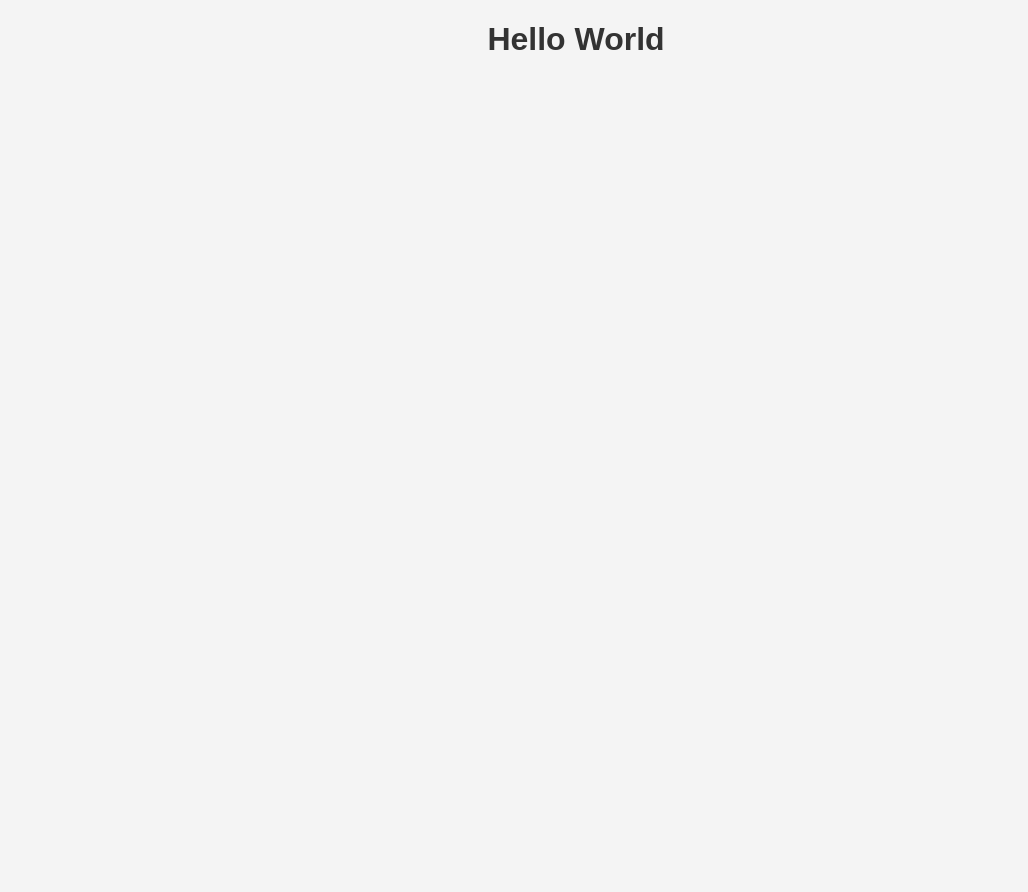
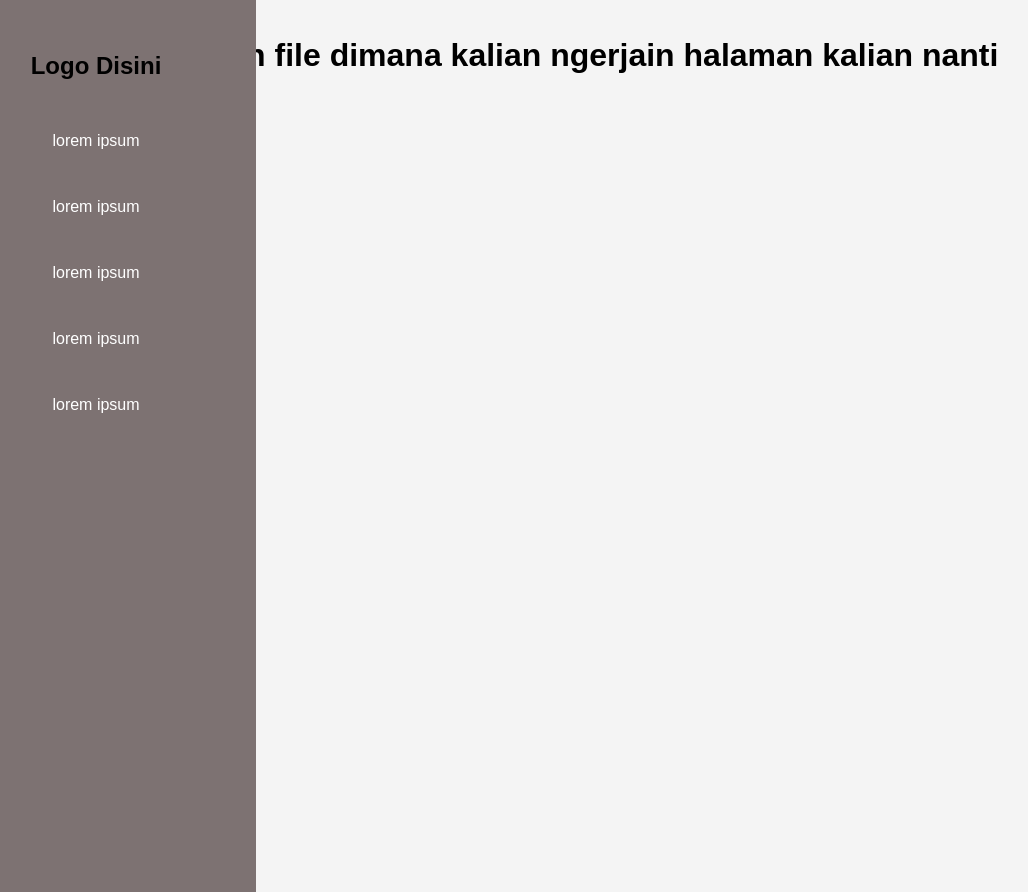
Before and after one commit to Lupse/tugas1, a Flask app: page / in a window 1280 px wide. Before the commit the part shown is almost empty. Shown: the whole page, without its empty margins (64-1092 px from the left). Run offline with Flask 3, Linux system fonts and the light colour scheme.

Commit message:
add side nav

```diff
--- a/app.py
+++ b/app.py
@@ -4,11 +4,7 @@
 
 @app.route('/')
 def main():
-    return render_template('index.html')
-
-@app.route('/home')
-def home():
-    return render_template('home.html')
+    return render_template('contoh.html')
 
 if __name__ == '__main__':
     app.run(debug=True)
--- a/static/style.css
+++ b/static/style.css
@@ -2,8 +2,11 @@
     font-family: Arial, sans-serif;
     text-align: center;
     background-color: #f4f4f4;
+    padding: 0px;
+    margin: 0px;
 }
 
-h1 {
-    color: #333;
+
+.content{
+    padding-top: 1rem;
 }
--- /dev/null
+++ b/templates/contoh.html
@@ -0,0 +1,5 @@
+{% extends 'index.html' %}
+
+{% block content %}
+   <h1>Contoh file dimana kalian ngerjain halaman kalian nanti</h1>
+{% endblock %}
--- a/templates/index.html
+++ b/templates/index.html
@@ -7,8 +7,12 @@
     <title>Document</title>
 </head>
 <body>
-    <h1>Hello World
-    </h1>
+    {% include 'navbar.html' %}  <!-- Include Navbar -->
+
+    <div class="content">
+        {% block content %}
+        {% endblock %}
+    </div>
 
 </body>
 </html>
--- /dev/null
+++ b/templates/navbar.html
@@ -0,0 +1,32 @@
+<style>
+    nav{
+        display: flex;
+        flex-direction: column;
+        background-color: rgb(125, 114, 114);
+        width: 20rem;
+        height: 100vh;
+        position: fixed;
+        gap: 1rem;
+        padding-top: 2rem;
+    }
+    a{
+        width: 100%;
+        padding-block: 1rem;
+        text-align: center;
+        color: white;
+        text-decoration: none;
+        transition: background-color 0.3s ease;
+    }
+    a:hover{
+        background-color: rgb(0, 0, 0, 0.2);
+    }
+</style>
+
+<nav>
+    <h2 >Logo Disini</h2>
+        <a href="">lorem ipsum</a>
+        <a href="">lorem ipsum</a>
+        <a href="">lorem ipsum</a>
+        <a href="">lorem ipsum</a>
+        <a href="">lorem ipsum</a>
+</nav>
```
Also changed, not shown: templates/home.html (deleted, +0 -11 lines).
